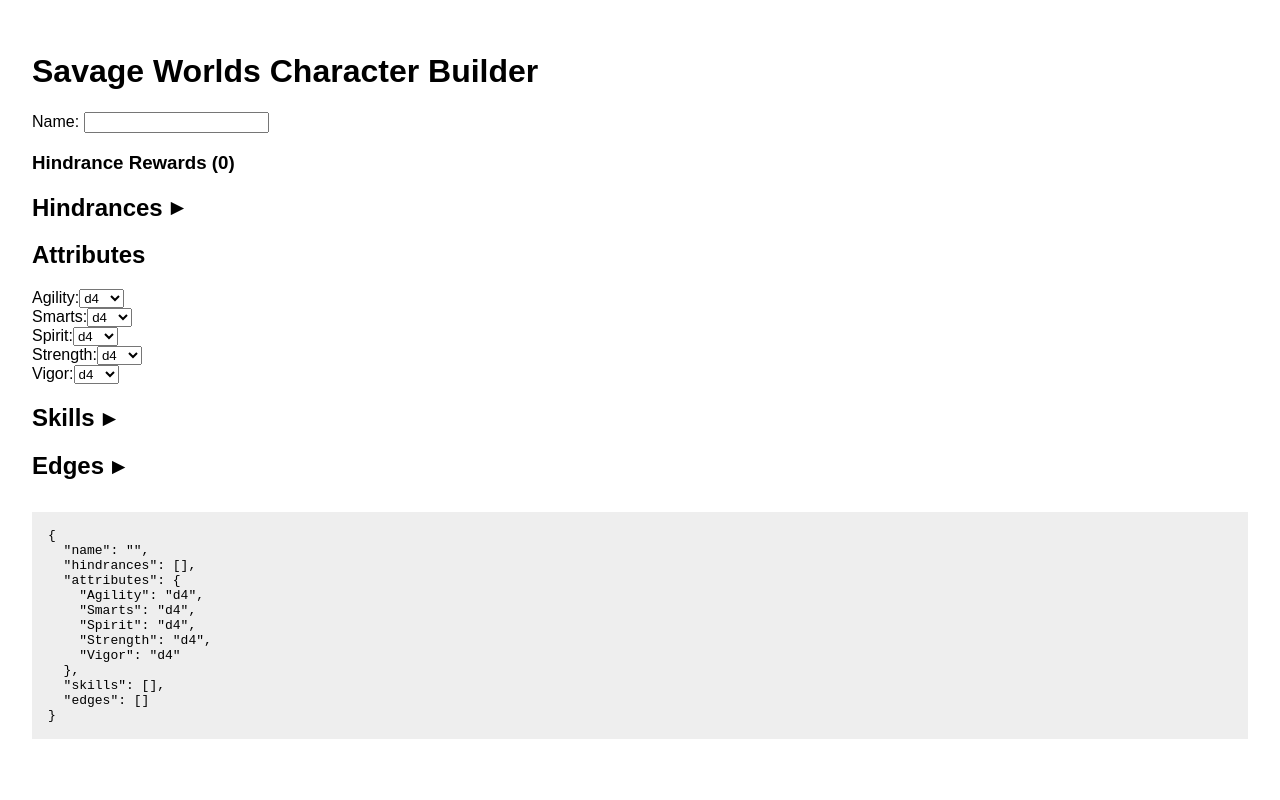
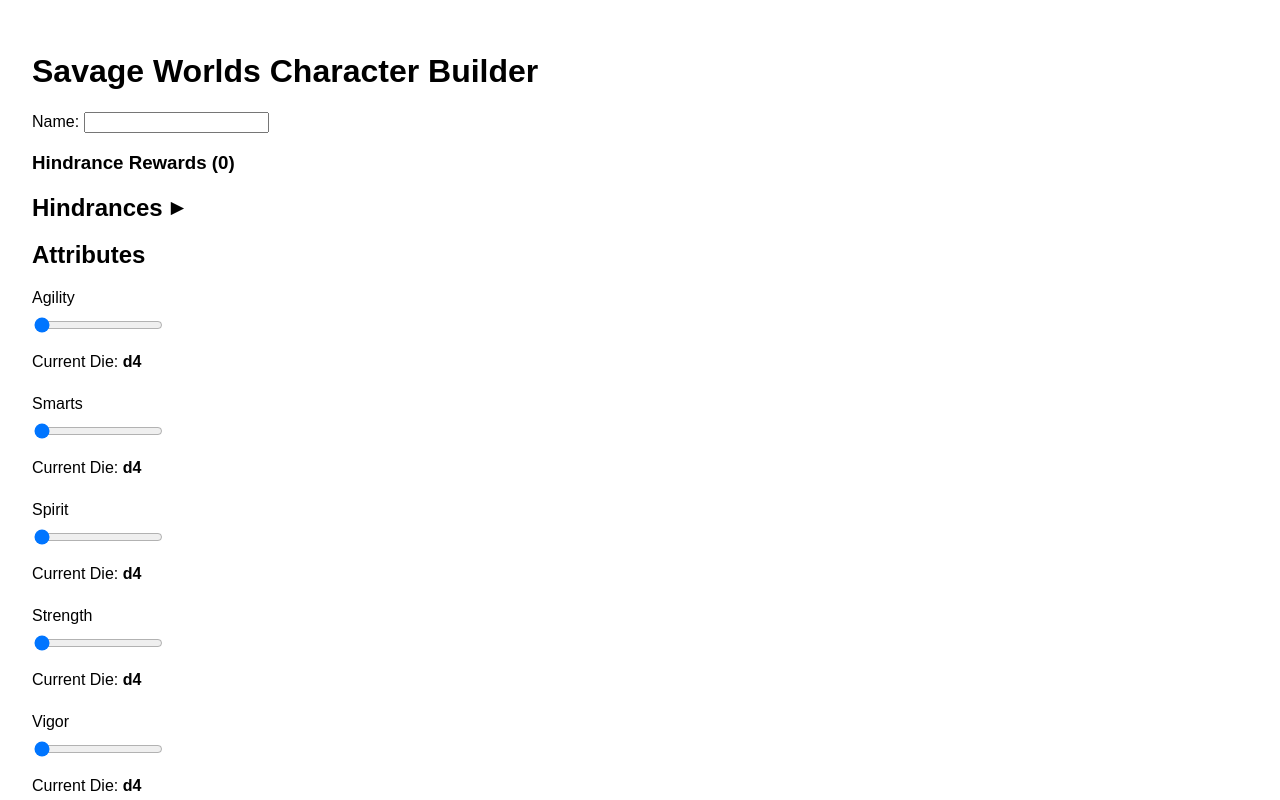
Before and after one commit to Aadrik/savage-builder-ts, a React (Create React App) app: page / in a window 1280 px wide. Shown: the top 800 px of the page. Built offline with nearby package versions, Linux system fonts and the light colour scheme.

Commit message:
Changed attribute die level selector to a slider

```diff
--- a/src/components/AttributeSelector.tsx
+++ b/src/components/AttributeSelector.tsx
@@ -1,5 +1,5 @@
-import React from "react";
 import { Attributes, DieType } from "../types/character";
+import DieLevelSlider from "./DieLevelSlider";
 
 interface Props {
   attributes: Attributes;
@@ -15,27 +15,29 @@
   return (
     <div>
       <h2>Attributes</h2>
-      {Object.keys(attributes).map((attr) => (
-        <div key={attr}>
-          <label>{attr}:</label>
-          <select
-            value={attributes[attr as keyof Attributes]}
-            onChange={(e) => {
-              const undated = {
-                ...attributes,
-                [attr]: e.target.value as DieType,
-              };
-              setAttributes(undated);
-            }}
-          >
-            {diceOptions.map((die) => (
-              <option key={die} value={die}>
-                {die}
-              </option>
-            ))}
-          </select>
-        </div>
-      ))}
+      {Object.keys(attributes).map((attr) => {
+        const currentDie = attributes[attr as keyof Attributes];
+
+        return (
+          <div key={attr} style={{ marginBottom: "1.5rem" }}>
+            <label style={{ display: "block", marginBottom: "0.5rem" }}>
+              {attr}
+            </label>
+            <DieLevelSlider
+              currentDie={currentDie}
+              onChange={(newDie) => {
+                const updated = {
+                  ...attributes,
+                  [attr]: newDie,
+                };
+                setAttributes(updated);
+              }}
+              minDie="d4"
+              maxDie="d12"
+            />
+          </div>
+        );
+      })}
     </div>
   );
 }
--- /dev/null
+++ b/src/components/DieLevelSlider.tsx
@@ -0,0 +1,39 @@
+import { DieType } from "../types/character";
+
+interface Props {
+  currentDie: DieType;
+  onChange: (newDie: DieType) => void;
+  minDie?: DieType;
+  maxDie?: DieType;
+}
+
+const dieOrder: DieType[] = ["d4", "d6", "d8", "d10", "d12"];
+
+export default function DieLevelSlider({
+  currentDie,
+  onChange,
+  minDie = "d4",
+  maxDie = "d12",
+}: Props) {
+  const minIndex = dieOrder.indexOf(minDie);
+  const maxIndex = dieOrder.indexOf(maxDie);
+  const currentIndex = dieOrder.indexOf(currentDie);
+
+  return (
+    <div>
+      <input
+        type="range"
+        min={minIndex}
+        max={maxIndex}
+        value={currentIndex}
+        onChange={(e) => {
+          const index = parseInt(e.target.value, 10);
+          onChange(dieOrder[index]);
+        }}
+      />
+      <p>
+        Current Die: <strong>{currentDie}</strong>
+      </p>
+    </div>
+  );
+}
```
